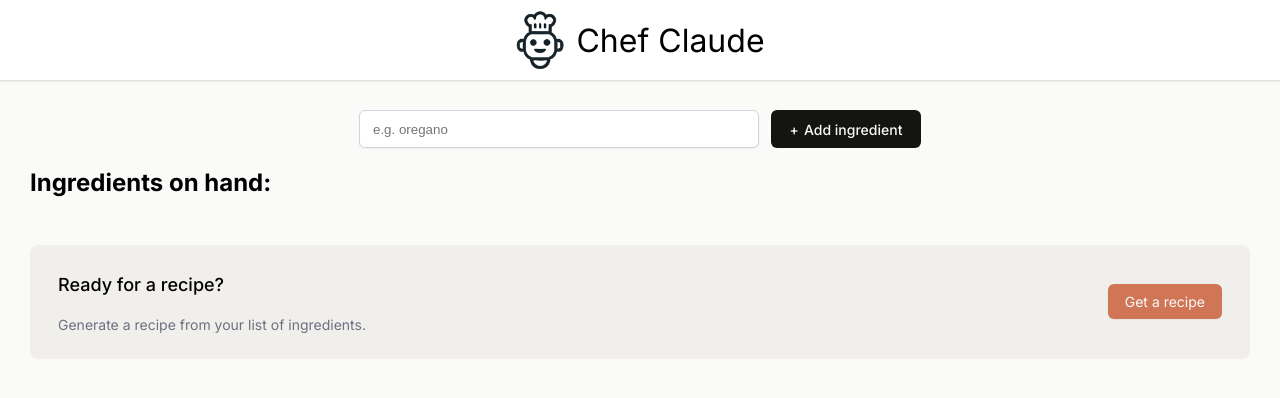
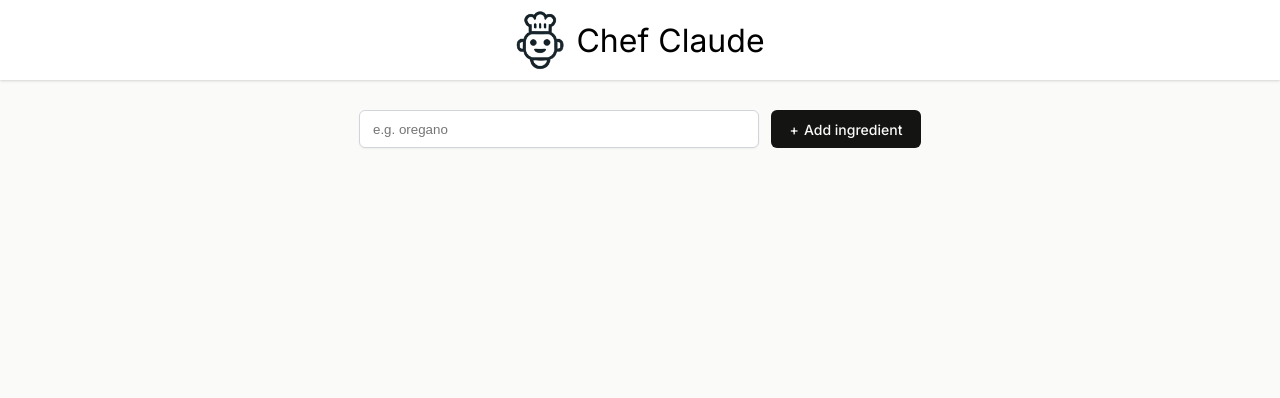
Before and after one commit to Nerevakiin/React_Fundamentals, a React (Vite) app in the folder chef-claude/: page / in a window 1280 px wide. Shown: the top 398 px of the page. Built offline with nearby package versions, Linux system fonts and the light colour scheme.

Commit message:
proper conditional rendering

```diff
--- a/chef-claude/src/Main.jsx
+++ b/chef-claude/src/Main.jsx
@@ -40,7 +40,8 @@ export default function Main() {
                 <button>Add ingredient</button>
             </form>
 
-            <section>
+            { ingredients.length > 0 &&
+                <section>
                 <h2>Ingredients on hand:</h2>
                 <ul className="ingredients-list" aria-live="polite">
                     {ingredientsListItems}
@@ -53,6 +54,7 @@ export default function Main() {
                     <button>Get a recipe</button>
                 </div>
             </section>
+            }
 
         </main>
     )
```
